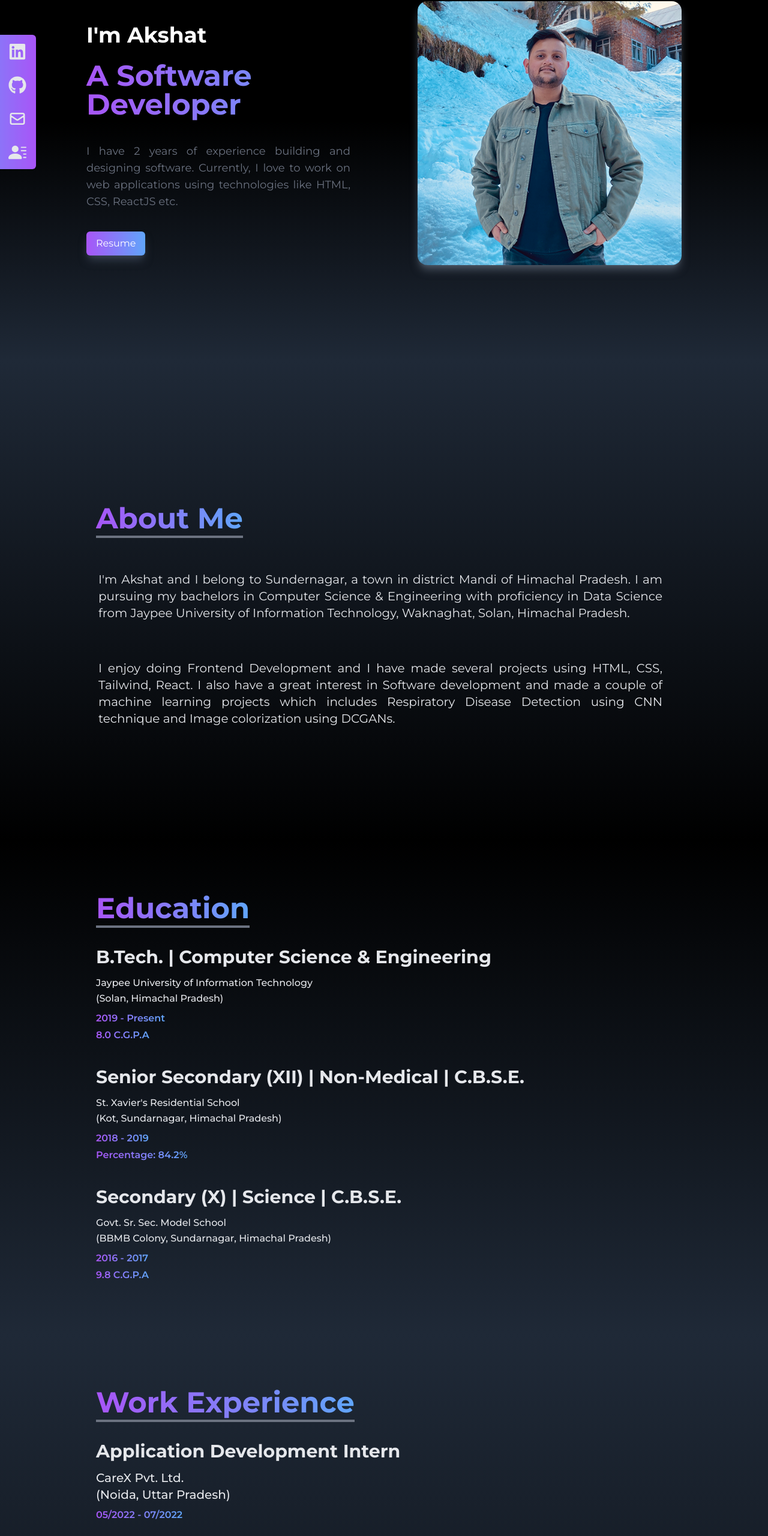
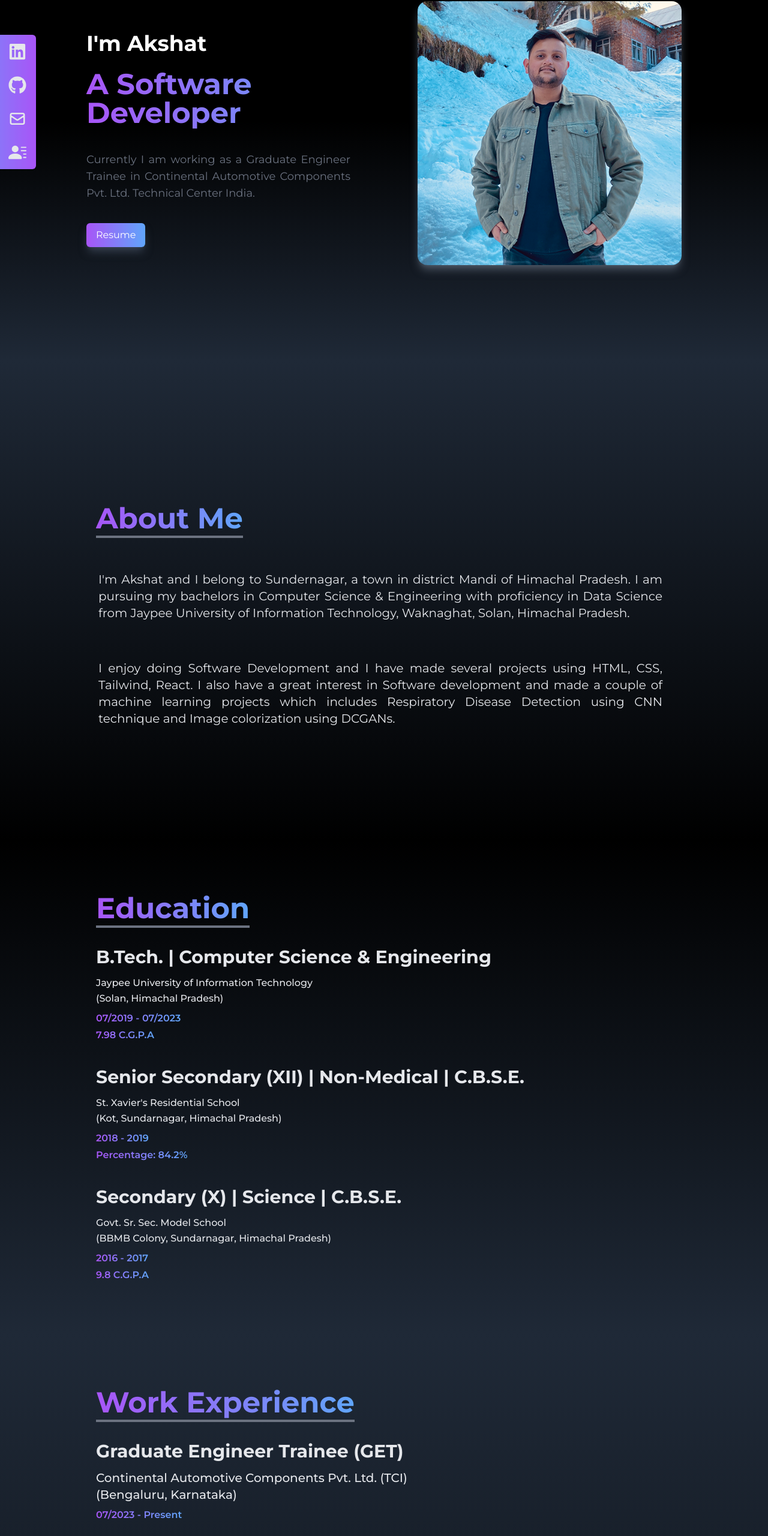
Before and after one commit to akshat26akd/Portfolio-Using-React-Tailwind, a React (Vite) app: page / in a window 1280 px wide. Shown: the part 198-2759 px from the top of the page at 60% size. Built offline with nearby package versions, Linux system fonts and the light colour scheme.

Commit message:
Updated The Information

```diff
--- a/src/pages/About.jsx
+++ b/src/pages/About.jsx
@@ -21,7 +21,7 @@ const About = () => {
         </p>
         <br />
         <p className="text-base md:text-xl text-justify pl-1 pr-4 pt-10 leading-loose">
-          I enjoy doing Frontend Development and I have made several projects
+          I enjoy doing Software Development and I have made several projects
           using HTML, CSS, Tailwind, React. I also have a great interest in
           Software development and made a couple of machine learning projects
           which includes Respiratory Disease Detection using CNN technique and
--- a/src/pages/Education.jsx
+++ b/src/pages/Education.jsx
@@ -25,10 +25,10 @@ const Education = () => {
             </p>
             <div className="flex flex-col justify-between items-baseline">
               <h3 className="pt-2 font-semibold text-transparent bg-clip-text bg-gradient-to-r from-purple-500 to-blue-400">
-                2019 - Present
+                07/2019 - 07/2023
               </h3>
               <h3 className="pt-1 font-semibold text-transparent bg-clip-text bg-gradient-to-r from-purple-500 to-blue-400">
-                8.0 C.G.P.A
+                7.98 C.G.P.A
               </h3>
             </div>
           </div>
--- a/src/pages/Home.jsx
+++ b/src/pages/Home.jsx
@@ -17,9 +17,7 @@ const Home = () => {
               A Software Developer
             </div>
             <p className="sm:text-lg text-justify text-gray-500 py-8 max-w-md">
-              I have 2 years of experience building and designing software.
-              Currently, I love to work on web applications using technologies
-              like HTML, CSS, ReactJS etc.
+              Currently I am working as a Graduate Engineer Trainee in Continental Automotive Components Pvt. Ltd. Technical Center India.
             </p>
             <div>
               <a
--- a/src/pages/Work_Exp.jsx
+++ b/src/pages/Work_Exp.jsx
@@ -11,6 +11,28 @@ const Work_Exp = () => {
           <h1 className="text-4xl md:text-5xl font-bold leading-normal border-b-4 text-transparent bg-clip-text bg-gradient-to-r from-purple-500 to-blue-400 border-gray-500 pt-1 inline">
             Work Experience
           </h1>
+
+          {/*Continental*/}
+
+          <div>
+            <h2 className="pt-10 text-xl md:text-3xl font-bold">
+              Graduate Engineer Trainee (GET)
+            </h2>
+            <p className="pt-3 text-base md:text-xl font-medium leading-relaxed">
+              Continental Automotive Components Pvt. Ltd. (TCI)
+              <br />
+              (Bengaluru, Karnataka)
+            </p>
+            <div className="flex flex-col justify-between items-baseline">
+              <h3 className="pt-2 pb-5 font-semibold  text-transparent bg-clip-text bg-gradient-to-r from-purple-500 to-blue-400">
+                07/2023 - Present
+              </h3>
+              <li className="text-sm md:text-base pb-2">
+                Undergoing a 3 months training program in the field of
+                Automotive Software Development.
+              </li>
+            </div>
+          </div>
 
           {/*CareX*/}
 
@@ -119,7 +141,9 @@ const Work_Exp = () => {
                 11/2019 - 03/2020
               </h3>
 
-              <li className="text-sm md:text-base pb-2">Designed the UI of the College Guru App and website.</li>
+              <li className="text-sm md:text-base pb-2">
+                Designed the UI of the College Guru App and website.
+              </li>
 
               <li className="text-sm md:text-base pb-2">
                 Designed the Brochure, Flyers, Posters, Social Media Posts etc.
```
Also changed, not shown: 1 other file (tests, documents, lock files or other folders).
